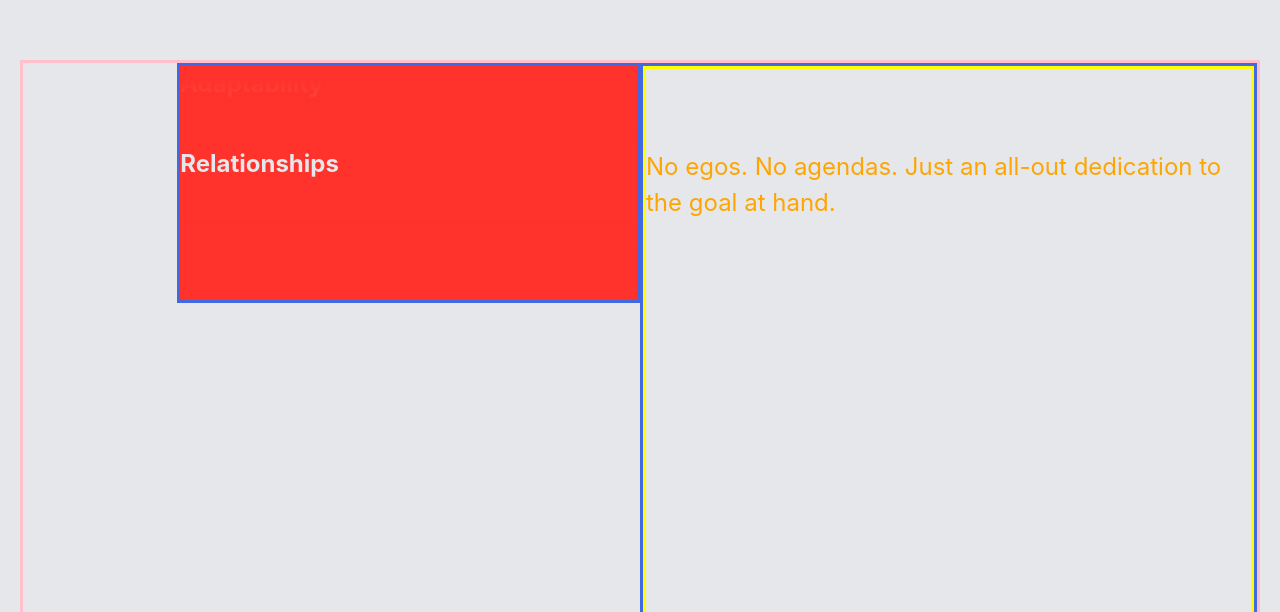
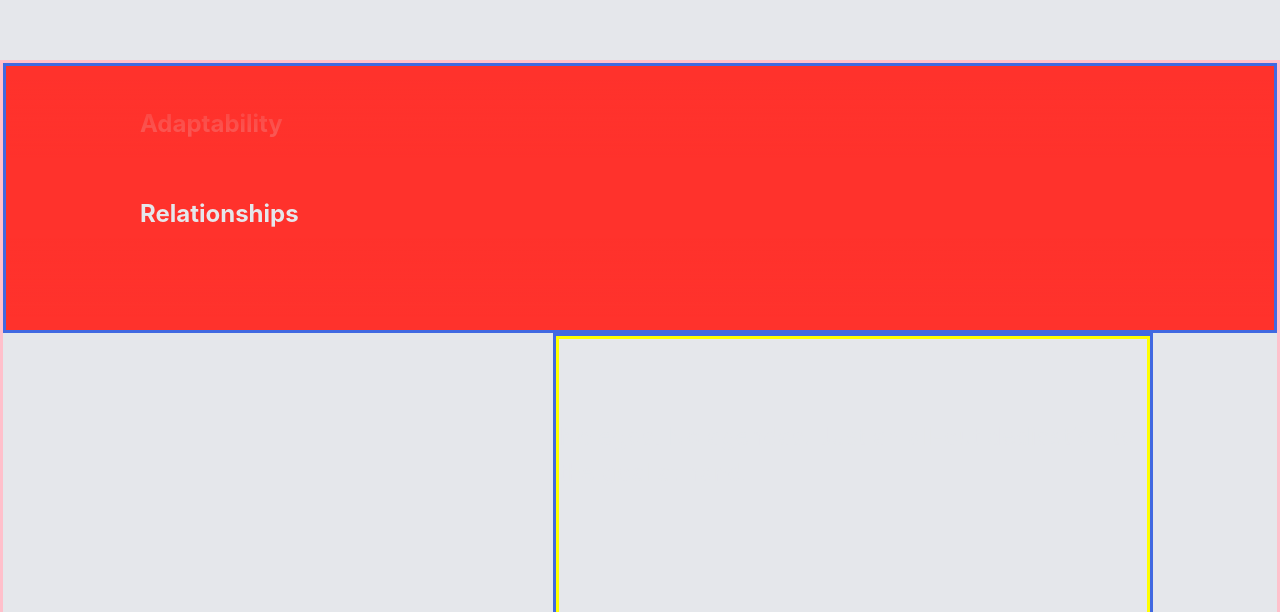
Before and after one commit to xmarya/pinned-content, a React (Vite) app: page / in a window 1280 px wide. Shown: the part 340-952 px from the top of the page. Built offline with nearby package versions, Linux system fonts and the light colour scheme.

Commit message:
finished the base grid layout

```diff
--- a/src/App.tsx
+++ b/src/App.tsx
@@ -15,6 +15,8 @@ export default function App() {
               <div className="red-bg" />
             </div>
 
+            <div className="grid-wrapper">
+              <div className="grid">
                 <MovingList>
                   {stickyData.map((data, index) => (
                     <Label key={index} index={index}>
@@ -22,12 +24,16 @@ export default function App() {
                     </Label>
                   ))}
                 </MovingList>
-
-            <div className="gutter-2">
-              <div className="transparent-bg"/>
               </div>
             </div>
 
+            <div className="gutter-2">
+              <div className="transparent-bg" />
+            </div>
+          </div>
+
+          <div className="grid-wrapper">
+            <div className="grid">
               <ul className="non-sticky-side">
                 {stickyData.map((data, index) => (
                   <Description index={index} key={index}>
@@ -36,6 +42,8 @@ export default function App() {
                 ))}
               </ul>
             </div>
+          </div>
+        </div>
       </ActiveIndexProvider>
       <div className="full-vp" />
     </>
--- a/src/Components/GridWrapper.tsx
+++ b/src/Components/GridWrapper.tsx
@@ -7,13 +7,13 @@ type Props = {
 const StyledGridWrapper = styled.div`
     max-width: 100rem;
     margin-inline: auto;
-    padding-inline: 2rem;
+    /* padding-inline: 2rem; */
 
 `;
 const Grid = styled.div`
     display: grid;
-    // the max-width / the number of columns => 1000 / 12 = 83.3333
-    grid-template-columns: repeat(12, minmax(min(83.333rem, 100%), 1fr));
+    // the max-width / the number of columns => 1000 / 12 = 83.333 convert into rem => 8.3333
+    grid-template-columns: repeat(12, minmax(min(8.3333rem, 100%), 1fr));
     /* grid-template-columns: repeat(12, minmax(min(40rem, 100%), 1fr)); */
     gap: 2rem;
 
--- a/src/index.css
+++ b/src/index.css
@@ -71,6 +71,7 @@ button {
 
 h2, p {
   font-size: 2.4rem;
+  color: #e5e7eb;
 }
 
 .half-vp {
@@ -81,13 +82,7 @@ h2, p {
 }
 
 .section-wrapper {
-
-  display: grid;
-  grid-template-columns:repeat(8, 1fr);
-  align-content: start;
-  margin-inline: 2rem;
-
-  position: relative;
+  /* position: relative; */
   border: var(--check);
 }
 
@@ -95,7 +90,7 @@ h2, p {
   grid-column: 2 / 5;
   position: sticky;
   top: 2rem;
-  max-height: calc(8rem * 3); /*3 is the number of shown labels at once*/
+  max-height: calc(9rem * 3); /*3 is the number of shown labels at once*/
   overflow: hidden;
 
   border: var(--check);
@@ -103,7 +98,7 @@ h2, p {
 }
 
 .non-sticky-side {
-  grid-column: 5 / -1;
+  grid-column: 5 / 11;
   display: flex;
   flex-direction: column;
   /* I decided to add the space in the .description-list items*/
@@ -120,7 +115,7 @@ h2, p {
   position: relative;
   display: flex;
   flex-direction: column;
-  margin-block: 8rem;
+  margin-block: 9rem;
   z-index: 2;
 
 
@@ -128,8 +123,7 @@ h2, p {
   transition: all 0.4s ease-in;
 
   h2 {
-    color: #e5e7eb;
-    height: 8rem;
+    height: 9rem;
     opacity: 0.3;
     transition: all 0.4s ease-in;
   }
@@ -181,3 +175,14 @@ h2, p {
 .white-text {
   color: orange;
 }
+
+.grid-wrapper {
+  max-width: 100rem;
+  margin-inline: auto;
+}
+
+.grid {
+  display: grid;
+  grid-template-columns: repeat(12, minmax(min(8.3333rem, 100%), 1fr));
+  gap: 2rem;
+}
```
Also changed, not shown: src/_App.tsx (added, +7 -0 lines). Lines whose indentation alone changed are shown as unchanged.
